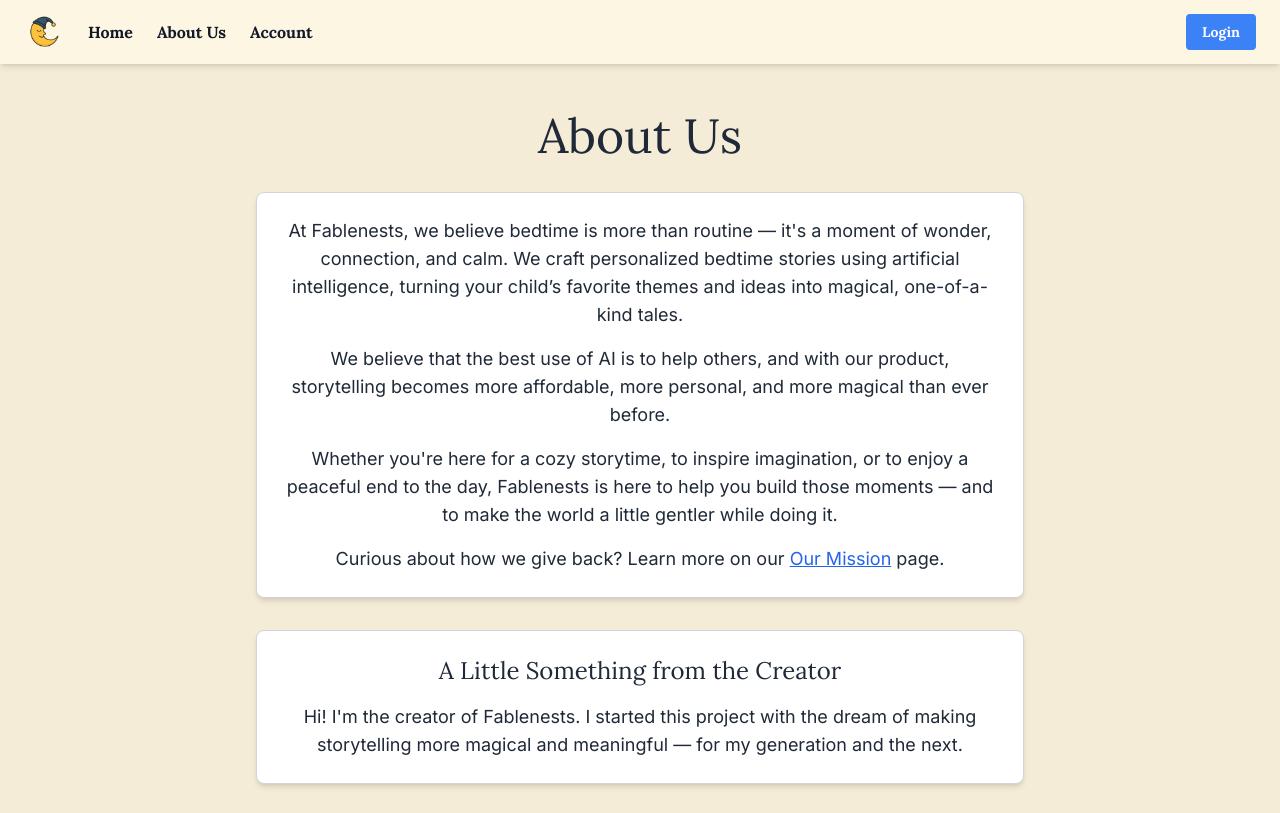
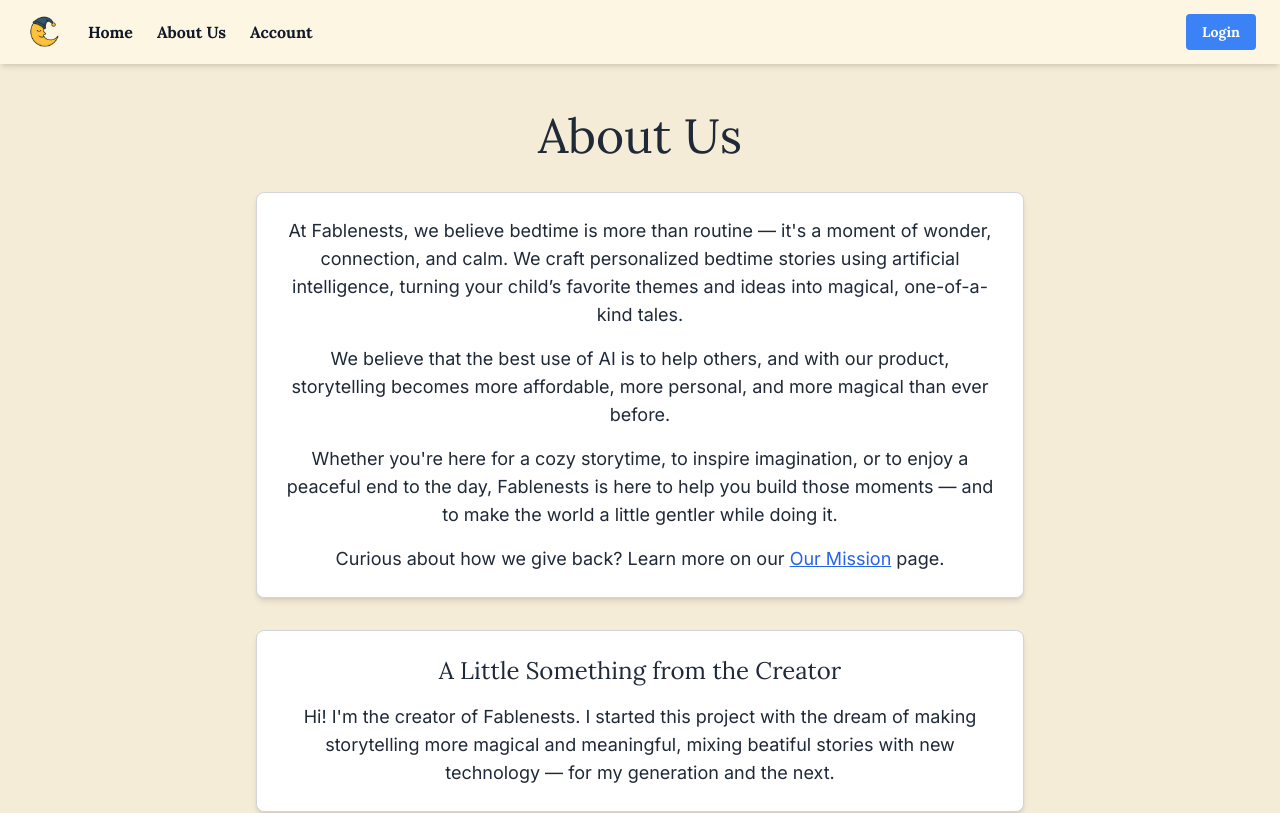
Before and after one commit to arvindasp/fablenests, a Next.js app: page /about in a window 1280 px wide. Shown: the top 813 px of the page. Built offline with nearby package versions, Linux system fonts and the light colour scheme; no server answers.

Commit message:
fix table

```diff
--- a/src/app/about/page.tsx
+++ b/src/app/about/page.tsx
@@ -35,7 +35,7 @@ export default function AboutPage() {
       <div className="max-w-3xl w-full bg-white border border-gray-300 rounded-lg shadow-md p-6 mb-8 text-lg text-center">
         <h2 className="text-2xl font-title mb-4">A Little Something from the Creator</h2>
         <p>
-          Hi! I'm the creator of Fablenests. I started this project with the dream of making storytelling more magical and meaningful — for my generation and the next.
+          Hi! I'm the creator of Fablenests. I started this project with the dream of making storytelling more magical and meaningful, mixing beatiful stories with new technology — for my generation and the next.
         </p>
       </div>
 
```
